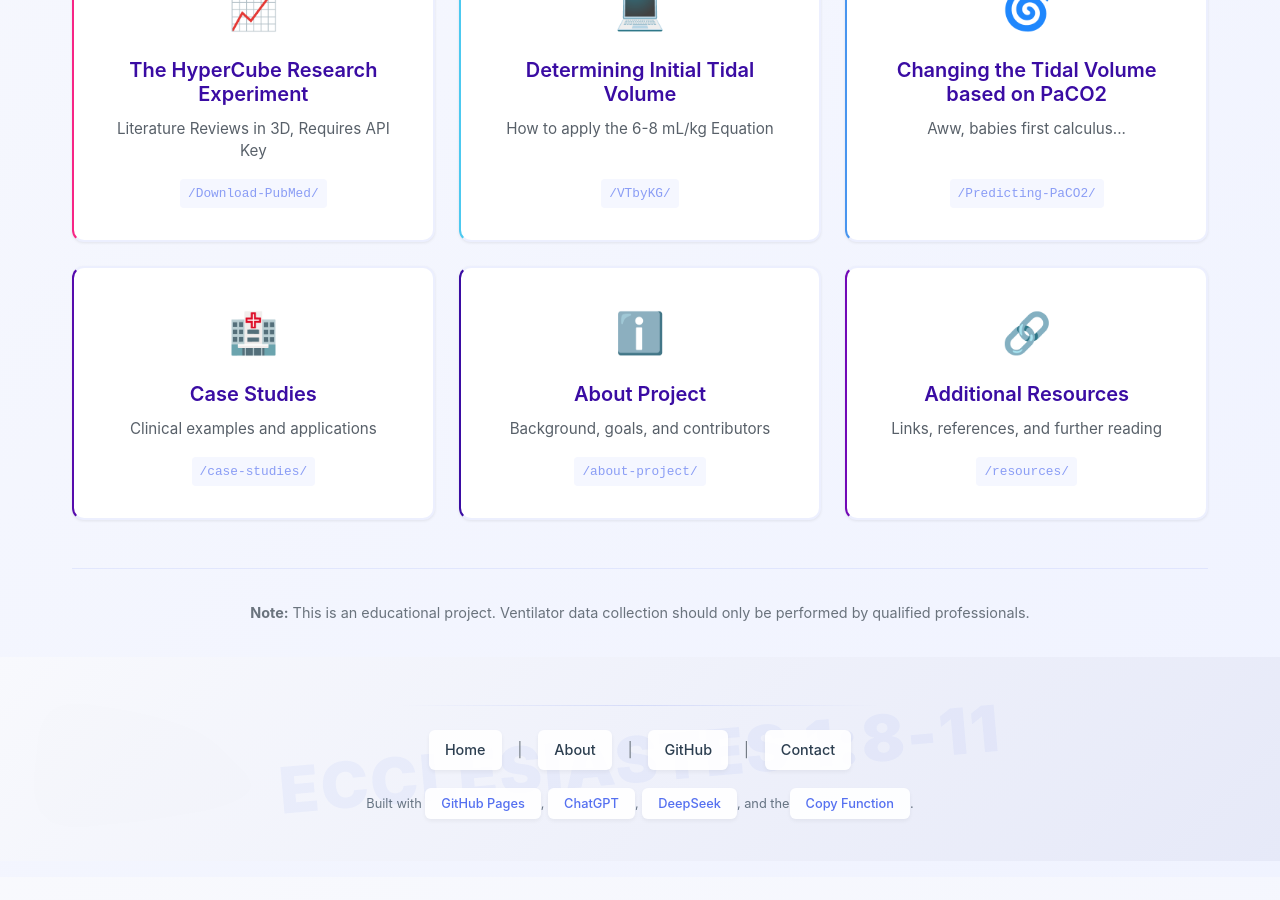
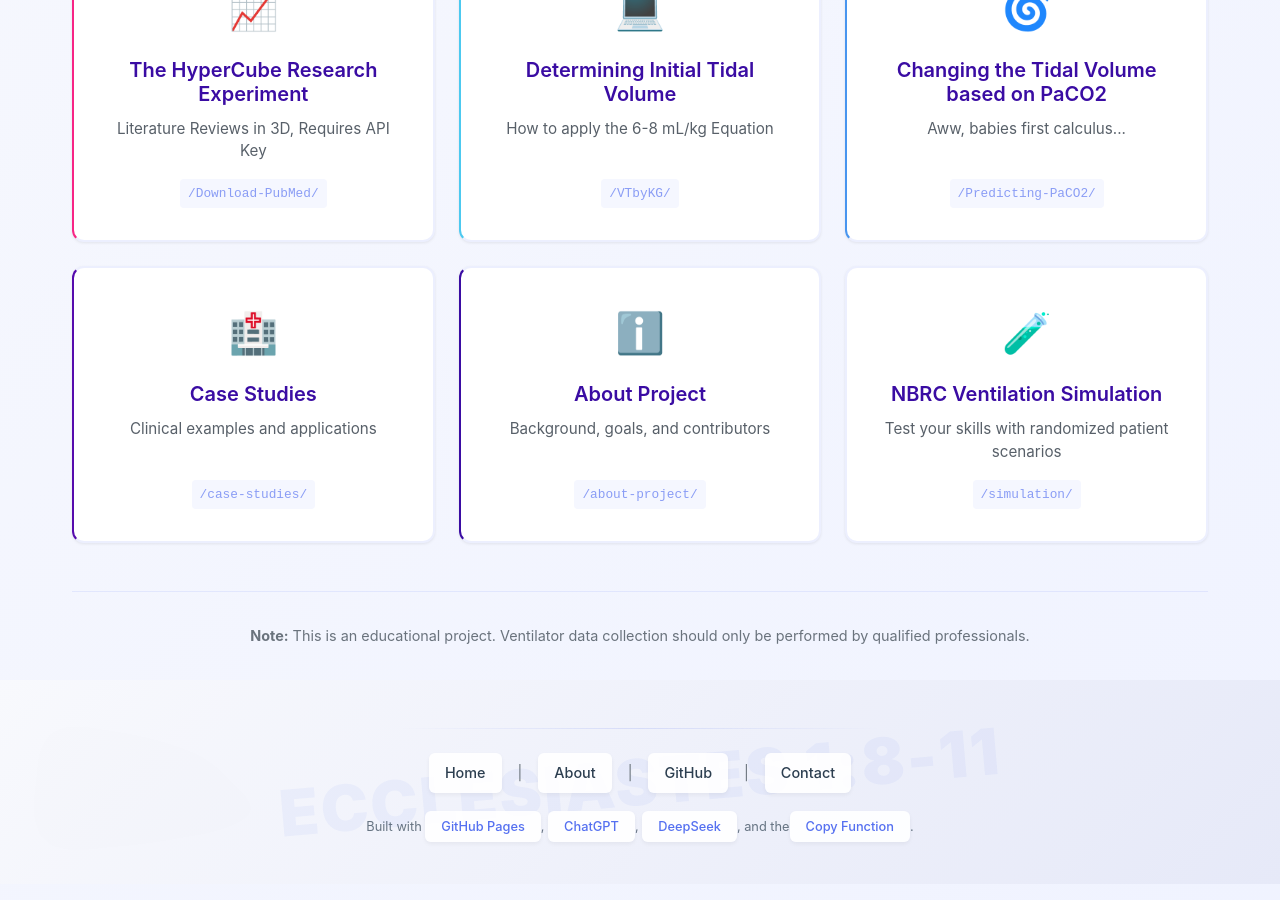
Before and after one commit to ZBZFirst/info, a Jekyll site: the page built from index.md, in a window 1280 px wide and 900 px high, scrolled down 1153 px. Built offline with Jekyll 4.4.1, drawn with Linux system fonts in a browser that asks for light colours; before the commit the page ends 2030 px from its top, so only the background shows below that.

Commit message:
Update index.md

```diff
--- a/index.md
+++ b/index.md
@@ -82,11 +82,11 @@
     </a>
 
     <!-- Grid Item 9 -->
-    <a href="/resources/" class="grid-item" data-grid-item="9">
-      <div class="grid-icon">🔗</div>
-      <h3 class="grid-title">Additional Resources</h3>
-      <p class="grid-desc">Links, references, and further reading</p>
-      <span class="grid-url">/resources/</span>
+    <a href="/simulation/" class="grid-item" data-grid-item="10">
+      <div class="grid-icon">🧪</div>
+      <h3 class="grid-title">NBRC Ventilation Simulation</h3>
+      <p class="grid-desc">Test your skills with randomized patient scenarios</p>
+      <span class="grid-url">/simulation/</span>
     </a>
   </div>
 
```
